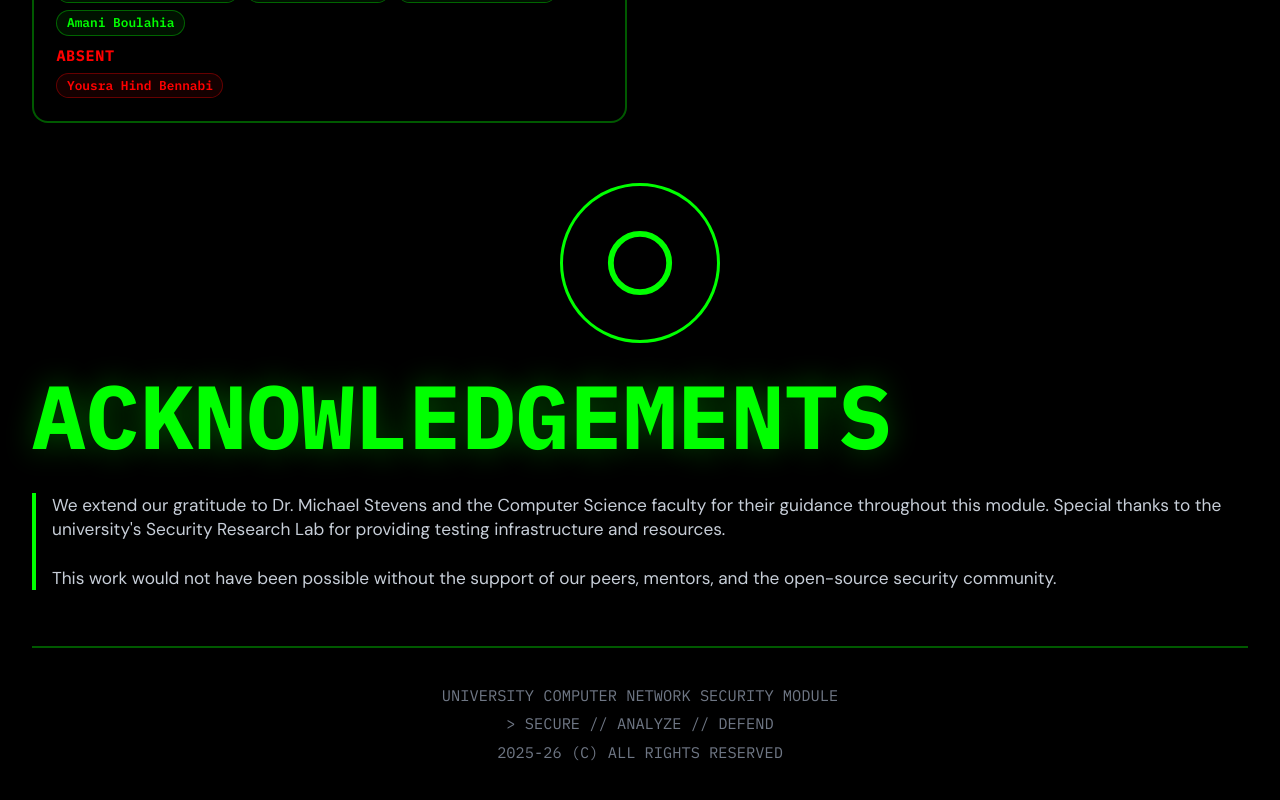
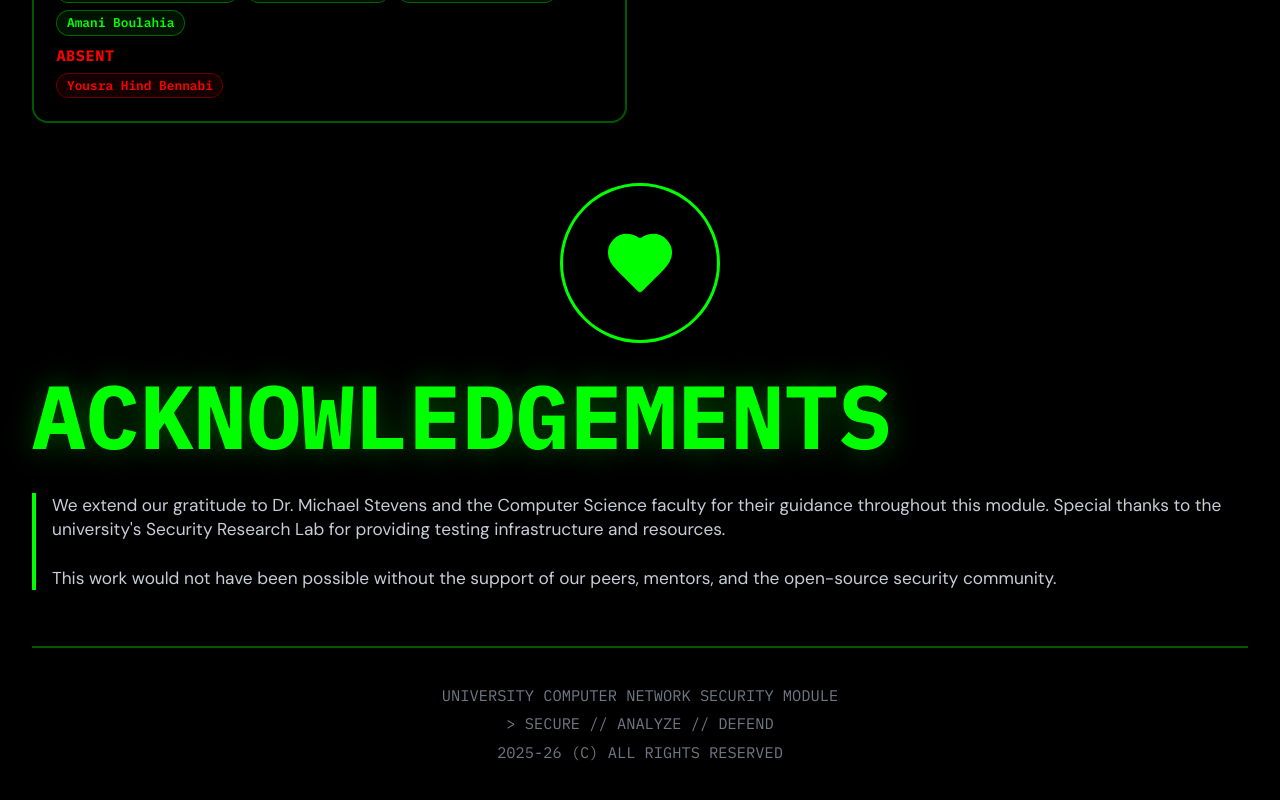
Before and after one commit to lyna1908/security-website, a Next.js app: page / in a window 1280 px wide. Shown: the part 5646-6446 px from the top of the page. Built offline with nearby package versions, Linux system fonts and the light colour scheme.

Commit message:
Update acknowledgement icon to Heart

```diff
--- a/src/app/page.tsx
+++ b/src/app/page.tsx
@@ -1,7 +1,7 @@
 "use client";
 
 import { useEffect, useMemo, useState } from "react";
-import { Shield, Radio, Mail, Video, Presentation, FileText, Github, X, Circle, ArrowRight, Mail as MailIcon, Github as GithubIcon, Clock3, MapPin, Users } from "lucide-react";
+import { Shield, Radio, Mail, Video, Presentation, FileText, Github, X, Circle, ArrowRight, Mail as MailIcon, Github as GithubIcon, Clock3, MapPin, Users, Heart } from "lucide-react";
 import Image from "next/image";
 
 const navItems = [
@@ -437,7 +437,7 @@ export default function Home() {
         </section>
 
         <section id="thanks" className="section thanks">
-          <div className="seal"><Circle size={70} /></div>
+          <div className="seal"><Heart size={70} fill="currentColor" /></div>
           <h2>ACKNOWLEDGEMENTS</h2>
           <div className="blurb">We extend our gratitude to Dr. Michael Stevens and the Computer Science faculty for their guidance throughout this module. Special thanks to the university&apos;s Security Research Lab for providing testing infrastructure and resources.<br /><br />This work would not have been possible without the support of our peers, mentors, and the open-source security community.</div>
           <footer><p>UNIVERSITY COMPUTER NETWORK SECURITY MODULE</p><p>&gt; SECURE // ANALYZE // DEFEND</p><p>2025-26 (C) ALL RIGHTS RESERVED</p></footer>
```
